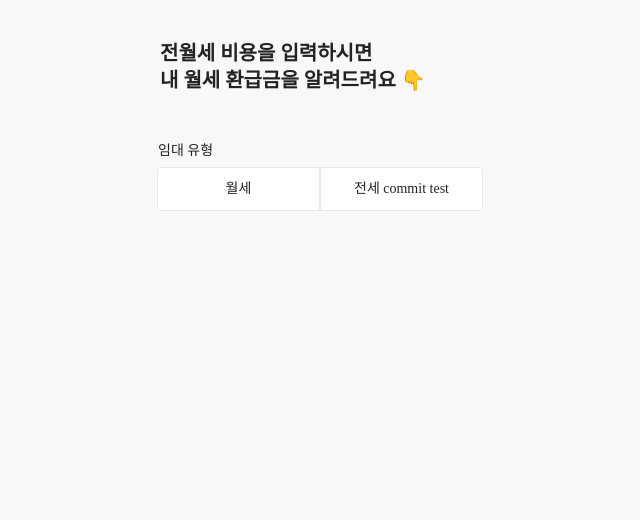
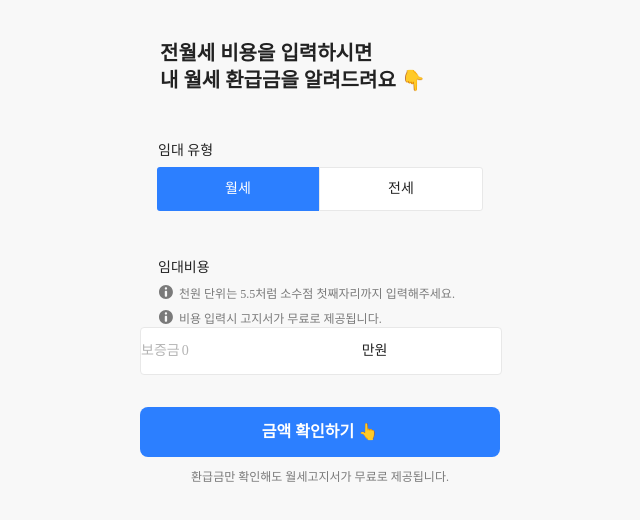
Before and after one commit to sdf5771/zaritalk-clone-fe, a React (Create React App) app: page / in a window 1280 px wide. Shown: the top 520 px of the page, without its empty margins (320-960 px from the left). Built offline with nearby package versions, Linux system fonts and the light colour scheme.

Commit message:
feat. refund view components
BlueTypeBtn - style
TextInputBox - create Container, Presenter component
ToggleBtn - create Container, Presenter component

add alert_logo.svg

```diff
--- /dev/null
+++ b/src/components/public/blue-type-btn/BlueTypeBtn.module.css
@@ -0,0 +1,13 @@
+.btn_root{
+    all: unset;
+    width: 100%;
+    height: 50px;
+    background-color: #2C7FFF;
+    border-radius: 8px;
+    font-family: 'Apple SD Gothic Neo';
+    font-weight: 700;
+    font-size: 16px;
+    text-align: center;
+    color: #FFFFFF;
+    cursor: pointer;
+}
--- /dev/null
+++ b/src/components/public/blue-type-btn/BlueTypeBtn.tsx
@@ -0,0 +1,15 @@
+import React, {ReactEventHandler} from 'react';
+import styles from './BlueTypeBtn.module.css';
+
+type BlueBtnPropsType = {
+    btnTitle: string,
+    onClickHandler: ReactEventHandler,
+}
+
+function BlueTypeBtn({btnTitle, onClickHandler} : BlueBtnPropsType){
+    return(
+        <button className={styles.btn_root} onClick={onClickHandler}>{btnTitle}</button>
+    )
+}
+
+export default BlueTypeBtn;
--- /dev/null
+++ b/src/components/public/text-input-box/TextInputBoxContainer.tsx
@@ -0,0 +1,17 @@
+import React from 'react';
+import TextInputBoxPresenter from "./TextInputBoxPresenter";
+import {TextInputBoxContainerPropsType} from './type/TextInputBoxType'
+
+function TextInputBoxContainer({componentRef, textBoxTitle, textBoxSubTitle, inputPlaceholder, inputValue}: TextInputBoxContainerPropsType){
+    return(
+        <TextInputBoxPresenter
+            componentRef={componentRef}
+            textBoxTitle={textBoxTitle}
+            textBoxSubTitle={textBoxSubTitle}
+            inputPlaceholder={inputPlaceholder}
+            inputValue={inputValue}
+        />
+    )
+}
+
+export default TextInputBoxContainer;
--- /dev/null
+++ b/src/components/public/text-input-box/TextInputBoxPresenter.module.css
@@ -0,0 +1,36 @@
+.text_input_box_main{
+    display: flex;
+    align-items: center;
+    width: 100%;
+    height: 46px;
+    background-color: #ffffff;
+    border: 1px solid #E8E8E8;
+    border-radius: 4px;
+}
+.text_input_box_title{
+    font-family: 'Apple SD Gothic Neo';
+    font-weight: 500;
+    font-size: 14px;
+    color: #B4B4B4;
+}
+.text_input_box_input{
+    border: 0;
+    outline: 0;
+    font-family: 'Apple SD Gothic Neo';
+    font-weight: 500;
+    font-size: 14px;
+    color: #222222;
+}
+.text_input_box_input::placeholder{
+    font-family: 'Apple SD Gothic Neo';
+    font-weight: 500;
+    font-size: 14px;
+    line-height: 14px;
+    color: #B4B4B4;
+}
+.text_input_box_subtitle{
+    font-family: 'Apple SD Gothic Neo';
+    font-weight: 500;
+    font-size: 14px;
+    color: #222222;
+}
--- /dev/null
+++ b/src/components/public/text-input-box/TextInputBoxPresenter.tsx
@@ -0,0 +1,15 @@
+import React, {RefObject} from 'react';
+import {TextInputBoxPresenterPropsType} from './type/TextInputBoxType'
+import styles from './TextInputBoxPresenter.module.css';
+
+function TextInputBoxPresenter({componentRef, textBoxTitle, textBoxSubTitle, inputPlaceholder, inputValue}: TextInputBoxPresenterPropsType){
+    return(
+        <div ref={componentRef} className={styles.text_input_box_main}>
+            <span className={styles.text_input_box_title}>{textBoxTitle}</span>
+            <input className={styles.text_input_box_input} placeholder={inputPlaceholder} value={inputValue}/>
+            <span className={styles.text_input_box_subtitle}>{textBoxSubTitle}</span>
+        </div>
+    )
+}
+
+export default TextInputBoxPresenter;
--- /dev/null
+++ b/src/components/public/text-input-box/type/TextInputBoxType.ts
@@ -0,0 +1,17 @@
+import {MutableRefObject} from "react";
+
+export type TextInputBoxPresenterPropsType = {
+    componentRef: null,
+    textBoxTitle: string,
+    textBoxSubTitle: string,
+    inputPlaceholder: string,
+    inputValue: string,
+}
+
+export type TextInputBoxContainerPropsType = {
+    componentRef: null,
+    textBoxTitle: string,
+    textBoxSubTitle: string,
+    inputPlaceholder: string,
+    inputValue: string,
+}
--- a/src/components/refund/toggle-btn/ToggleBtnContainer.tsx
+++ b/src/components/refund/toggle-btn/ToggleBtnContainer.tsx
@@ -1,9 +1,15 @@
-import React from 'react';
+import React, {useState} from 'react';
 import ToggleBtnPresenter from './ToggleBtnPresenter';
 
 function ToggleBtnContainer(){
+    const [isActive, setIsActive] = useState(false);
+
+    const toggleBtnOnClickHandler = (event: React.MouseEvent) => {
+        console.log(event);
+    }
+
     return(
-        <ToggleBtnPresenter />
+        <ToggleBtnPresenter onClickHandler={toggleBtnOnClickHandler} isActive={isActive} />
     );
 }
 
--- a/src/components/refund/toggle-btn/ToggleBtnPresenter.module.css
+++ b/src/components/refund/toggle-btn/ToggleBtnPresenter.module.css
@@ -28,4 +28,13 @@
     line-height: 100%;
     text-align: center;
     color: #222222;
+    transition: color 0.2s ease;
 }
+.toggle_btn_main > div.active {
+    background-color: #2C7FFF;
+    border: 0;
+    height: 44px;
+}
+.toggle_btn_main > div.active > span {
+    color: #FFFFFF;
+}
--- a/src/components/refund/toggle-btn/ToggleBtnPresenter.tsx
+++ b/src/components/refund/toggle-btn/ToggleBtnPresenter.tsx
@@ -1,14 +1,19 @@
-import React from 'react';
+import React, {ReactEventHandler} from 'react';
 import styles from './ToggleBtnPresenter.module.css';
 
-function ToggleBtnPresenter(){
+type ToggleBtnPresenterPropsType = {
+    onClickHandler: ReactEventHandler,
+    isActive: boolean,
+}
+
+function ToggleBtnPresenter({onClickHandler, isActive}:ToggleBtnPresenterPropsType){
     return(
         <div className={styles.toggle_btn_main}>
-            <div>
+            <div onClick={onClickHandler} className={styles.active}>
                 <span>월세</span>
             </div>
-            <div>
-                <span>전세 commit test</span>
+            <div onClick={onClickHandler}>
+                <span>전세</span>
             </div>
         </div>
     );
--- a/src/routes/refund/RefundView.module.css
+++ b/src/routes/refund/RefundView.module.css
@@ -38,3 +38,60 @@
     line-height: 100%;
     color: #222222;
 }
+.refund_view_body{
+    display: flex;
+    flex-direction: column;
+}
+.refund_view_description_container{
+    margin-top: 50px;
+    display: flex;
+    flex-direction: column;
+    padding: 0 18px;
+    width: calc(100% - 36px);
+}
+.description_title{
+    font-family: 'Apple SD Gothic Neo';
+    font-style: normal;
+    font-weight: 500;
+    font-size: 14px;
+    line-height: 14px;
+    color: #222222;
+}
+.refund_view_description_container > div{
+    margin-top: 9px;
+    display: flex;
+    flex-direction: column;
+    gap: 7px;
+}
+.refund_view_description_container > div > div{
+    display: flex;
+    gap: 5px;
+}
+.refund_view_description_container > div > div > span{
+    margin-top: 2px;
+    font-family: 'Apple SD Gothic Neo';
+    font-style: normal;
+    font-weight: 400;
+    font-size: 12px;
+    line-height: 16px;
+    color: #7A7A7A;
+}
+
+
+.refund_view_explain_container{
+    margin-top: 11px;
+    display: flex;
+    justify-content:center;
+    align-items: center;
+}
+.refund_view_btn_container{
+    margin-top: 32px;
+    display: flex;
+}
+.refund_view_explain_container > span{
+    font-family: 'Apple SD Gothic Neo';
+    font-weight: 400;
+    font-size: 12px;
+    line-height: 18px;
+    color: #7A7A7A;
+}
--- a/src/routes/refund/RefundView.tsx
+++ b/src/routes/refund/RefundView.tsx
@@ -1,7 +1,9 @@
 import React from 'react';
 import styles from 'routes/refund/RefundView.module.css'
 import ToggleBtnContainer from "components/refund/toggle-btn/ToggleBtnContainer";
-
+import {ReactComponent as AlertLogo} from 'assets/images/refund/alert_logo.svg';
+import BlueTypeBtn from "../../components/public/blue-type-btn/BlueTypeBtn";
+import TextInputBoxContainer from "../../components/public/text-input-box/TextInputBoxContainer";
 function RefundView(){
 
     return(
@@ -14,8 +16,29 @@ function RefundView(){
                     <span>임대 유형</span>
                     <ToggleBtnContainer />
                 </div>
-                <div>
-
+                <div className={styles.refund_view_body}>
+                    <div className={styles.refund_view_description_container}>
+                        <span className={styles.description_title}>임대비용</span>
+                        <div>
+                            <div><AlertLogo /><span>천원 단위는 5.5처럼 소수점 첫째자리까지 입력해주세요.</span></div>
+                            <div><AlertLogo /><span>비용 입력시 고지서가 무료로 제공됩니다.</span></div>
+                        </div>
+                    </div>
+                    <div>
+                        <TextInputBoxContainer
+                            componentRef={null}
+                            textBoxTitle='보증금'
+                            textBoxSubTitle='만원'
+                            inputPlaceholder='0'
+                            inputValue=''
+                        />
+                    </div>
+                    <div className={styles.refund_view_btn_container}>
+                        <BlueTypeBtn btnTitle='금액 확인하기 👆' onClickHandler={(event: React.MouseEvent) => {}}/>
+                    </div>
+                    <div className={styles.refund_view_explain_container}>
+                        <span>환급금만 확인해도 월세고지서가 무료로 제공됩니다.</span>
+                    </div>
                 </div>
             </div>
         </div>
```
Also changed, not shown: src/assets/images/refund/alert_logo.svg (added).
